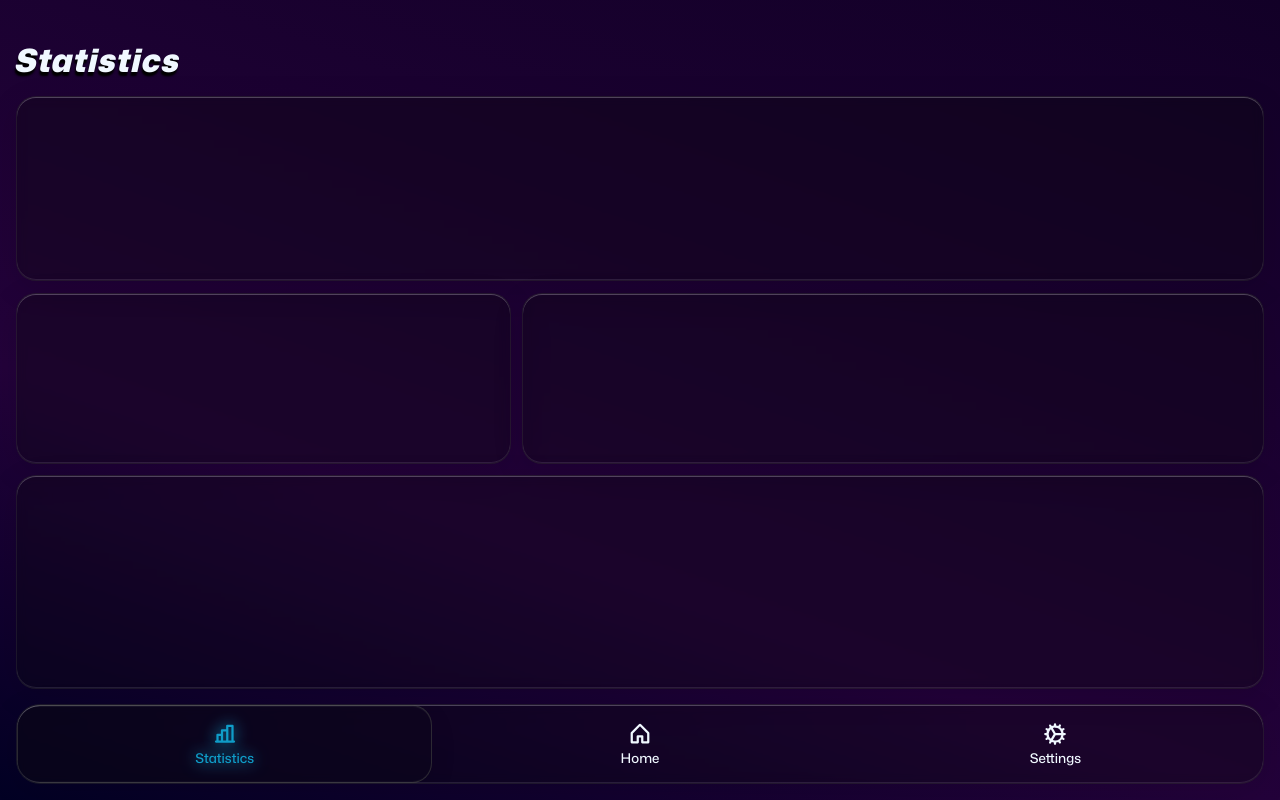
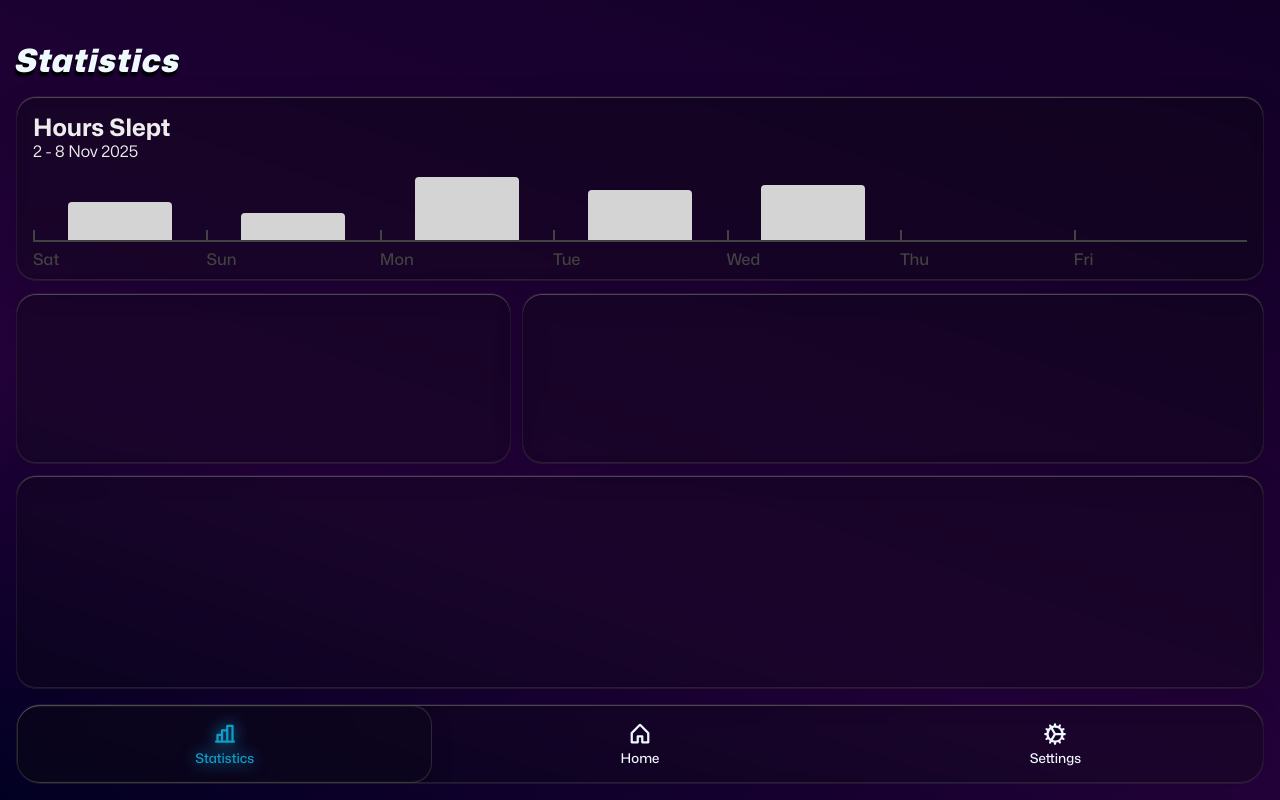
Before and after one commit to ZiedDev/sleepr, a Next.js app: page / in a window 1280 px wide. Built offline with nearby package versions, Linux system fonts and the light colour scheme.

Commit message:
add the hours slept chart

```diff
--- a/src/components/stats/grid.jsx
+++ b/src/components/stats/grid.jsx
@@ -1,9 +1,12 @@
 import styles from "@/styles/stats.module.css";
+import HoursSlept from "./gridComponents/hoursSlept";
 
 export default function Grid() {
   return (
     <div className={styles.grid}>
-      <div className={`${styles.hoursSlept} glassCard`}></div>
+      <div className={`${styles.hoursSlept} glassCard`}>
+        <HoursSlept />
+      </div>
       <div className={`${styles.averages} glassCard`}></div>
       <div className={`${styles.sessionDetails} glassCard`}></div>
       <div className={`${styles.sleepSessions} glassCard`}></div>
--- /dev/null
+++ b/src/components/stats/gridComponents/hoursSlept.jsx
@@ -0,0 +1,58 @@
+import styles from "@/styles/stats.module.css";
+
+export default function HoursSlept() {
+  let barContent = [
+    { value: 5, title: "Sat" },
+    { value: 3.5, title: "Sun" },
+    { value: 8.2, title: "Mon" },
+    { value: 6.5, title: "Tue" },
+    { value: 7.2, title: "Wed" },
+    { value: 0, title: "Thu" },
+    { value: 0, title: "Fri" },
+  ];
+
+  // let barContent = [
+  //   { value: 5, title: "J" },
+  //   { value: 5.5, title: "F" },
+  //   { value: 6.2, title: "M" },
+  //   { value: 6.5, title: "A" },
+  //   { value: 3, title: "M" },
+  //   { value: 7.6, title: "J" },
+  //   { value: 5.8, title: "J" },
+  //   { value: 2.5, title: "A" },
+  //   { value: 4, title: "S" },
+  //   { value: 1.5, title: "O" },
+  //   { value: 7, title: "N" },
+  //   { value: 8.1, title: "D" },
+  // ];
+
+  let max = Math.max(...barContent.map((item) => item.value), 0);
+
+  return (
+    <div
+      className={styles.hoursSleptContent}
+      style={{ "--barCount": barContent.length }}
+    >
+      <div className={styles.title}>
+        <h2>Hours Slept</h2>
+        <p>2 - 8 Nov 2025</p>
+      </div>
+      <div className={styles.barChart}>
+        {barContent.map((item, index) => (
+          <div
+            className={styles.barItem}
+            style={{ height: `calc(${100 * (item.value / max)}%)` }}
+            key={index}
+          ></div>
+        ))}
+      </div>
+      <div className={styles.xAxis}>
+        {barContent.map((item, index) => (
+          <p className={styles.axisText} key={index}>
+            {item.title}
+          </p>
+        ))}
+      </div>
+    </div>
+  );
+}
--- a/src/components/stats/header.jsx
+++ b/src/components/stats/header.jsx
@@ -3,7 +3,7 @@ import styles from "@/styles/stats.module.css";
 export default function Header() {
   return (
     <header>
-      <div className={styles.title}>
+      <div className={styles.statsTitle}>
         <p>Statistics</p>
       </div>
     </header>
--- a/src/styles/stats.module.css
+++ b/src/styles/stats.module.css
@@ -1,4 +1,4 @@
-.title {
+.statsTitle {
     height: 4rem;
     display: flex;
     align-items: end;
@@ -33,3 +33,52 @@
         grid-column: 2 span;
     }
 }
+
+.hoursSleptContent {
+    --barCount: 7;
+    padding: 1rem;
+    height: 100%;
+
+    .title {
+        height: 3rem;
+    }
+
+    .barChart {
+        display: grid;
+        grid-template-columns: repeat(var(--barCount), 1fr);
+
+        margin-top: 1rem;
+        height: calc(100% - 1rem - 3rem - 0.5rem - 1rem);
+
+        .barItem {
+            width: 60%;
+            justify-self: center;
+            align-self: end;
+            background-color: #d5d4d4;
+            border-radius: 0.25rem 0.25rem 0 0;
+        }
+    }
+
+    .xAxis {
+        display: grid;
+        grid-template-columns: repeat(var(--barCount), 1fr);
+
+        .axisText {
+            padding-top: 0.5rem;
+            border-top: hsl(0, 0%, 26%) 1.5pt solid;
+            color: hsl(0, 0%, 26%);
+            position: relative;
+            font-weight: 500;
+
+            &::after {
+                position: absolute;
+                content: "";
+                bottom: 100%;
+                left: 0;
+                border-left: hsl(0, 0%, 26%) 1.5pt solid;
+                width: 100%;
+                height: 0.75rem;
+            }
+        }
+    }
+}
```
Also changed, not shown: src/components/home.jsx (line endings or trailing spaces).
